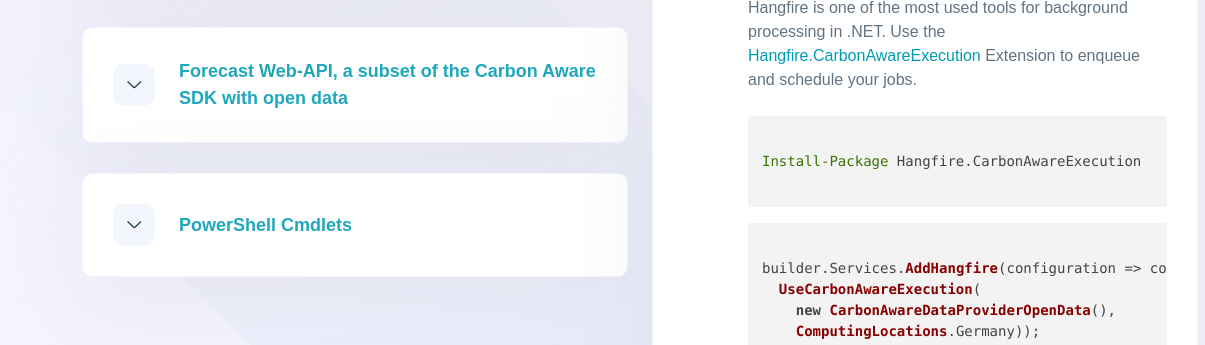
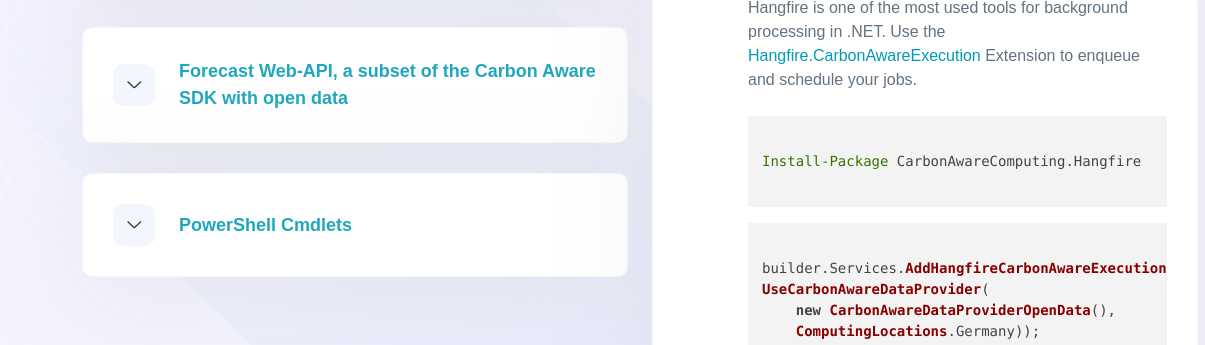
Before and after one commit to bluehands/Carbon-Aware-Computing, a plain HTML site: page web/index.html in a window 1280 px wide. Both pictures are taken after a click on the button "Hangfire Extension". Shown: the part 2537-2882 px from the top of the page, 0-1205 px from the left. Drawn offline with Linux system fonts and the light colour scheme; a web font is replaced by a local one.

Commit message:
Fix hangfire syntax

```diff
--- a/web/index.html
+++ b/web/index.html
@@ -336,13 +336,13 @@
                     <br/>
                     <p>
                       <pre><code>
-Install-Package Hangfire.CarbonAwareExecution
+Install-Package CarbonAwareComputing.Hangfire
                       </code></pre>
                     </p>
                     <p>
                       <pre><code>
-builder.Services.AddHangfire(configuration => configuration.
-  UseCarbonAwareExecution(
+builder.Services.AddHangfireCarbonAwareExecution(configuration => configuration.
+UseCarbonAwareDataProvider(
     new CarbonAwareDataProviderOpenData(),
     ComputingLocations.Germany));
                       </code></pre>
```
Also changed, not shown: 1 other file.
